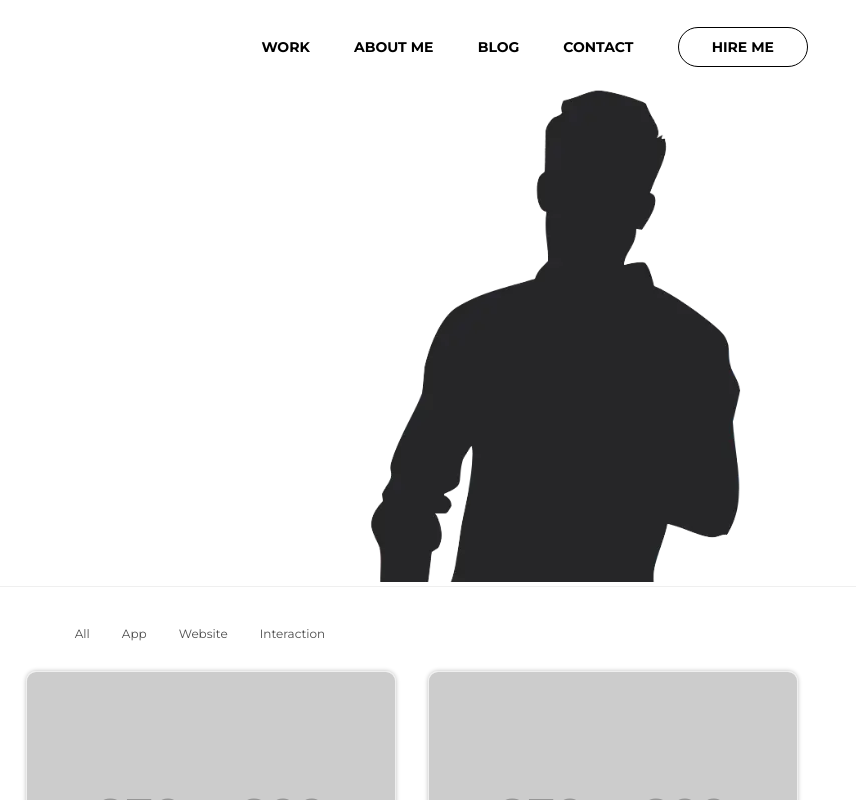
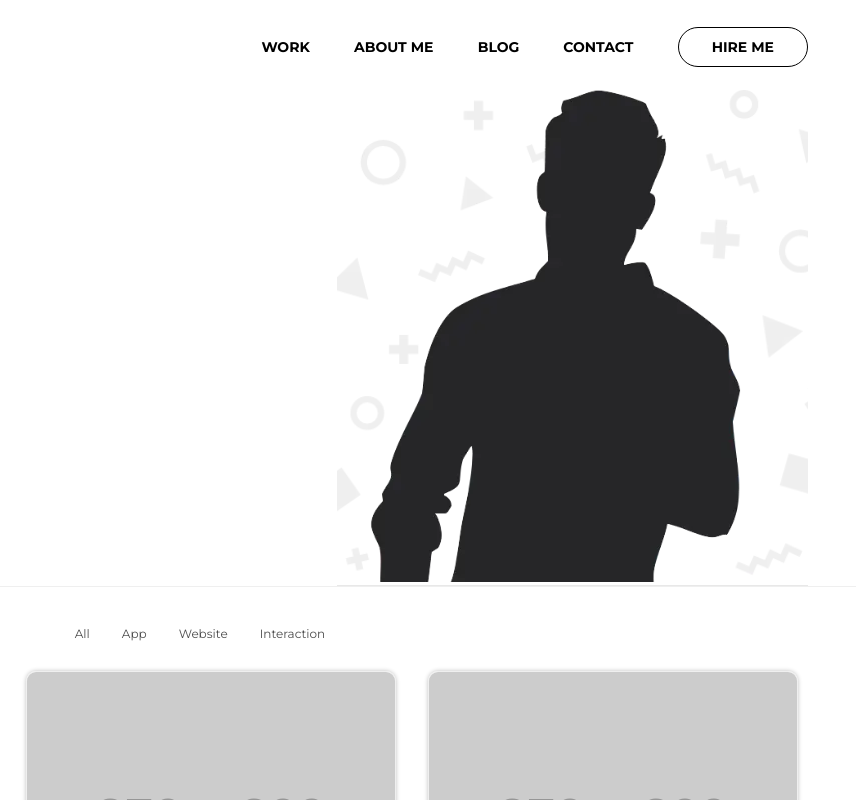
Before and after one commit to AbcStd/DesignerPortfolio, a plain HTML site: page index.html in a window 1280 px wide. Shown: the top 800 px of the page, 424-1280 px from the left. Drawn offline with nearby package versions, Linux system fonts and the light colour scheme; the site is published under a folder, as on GitHub Pages, so addresses that start at the root find nothing; placeholder pictures from the web are drawn by us.

Commit message:
Update main.css

```diff
--- a/styles/main.css
+++ b/styles/main.css
@@ -383,7 +383,7 @@ a {
 }
 
 .main__photo {
-  background-image: url(/img/symbols.webp);
+  background-image: url(../img/symbols.webp);
   background-position: center;
   background-size: cover;
   background-repeat: no-repeat;
```
